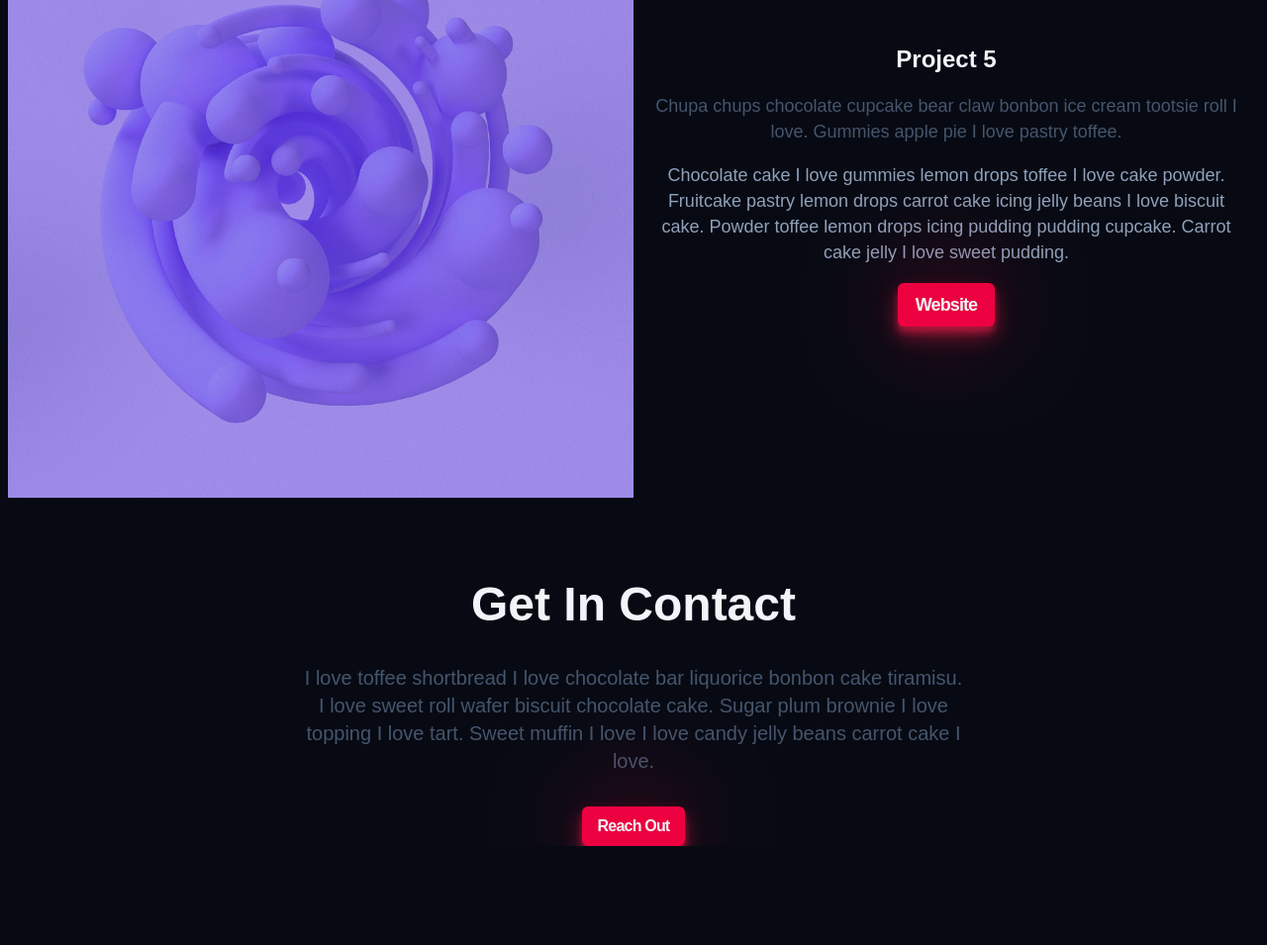
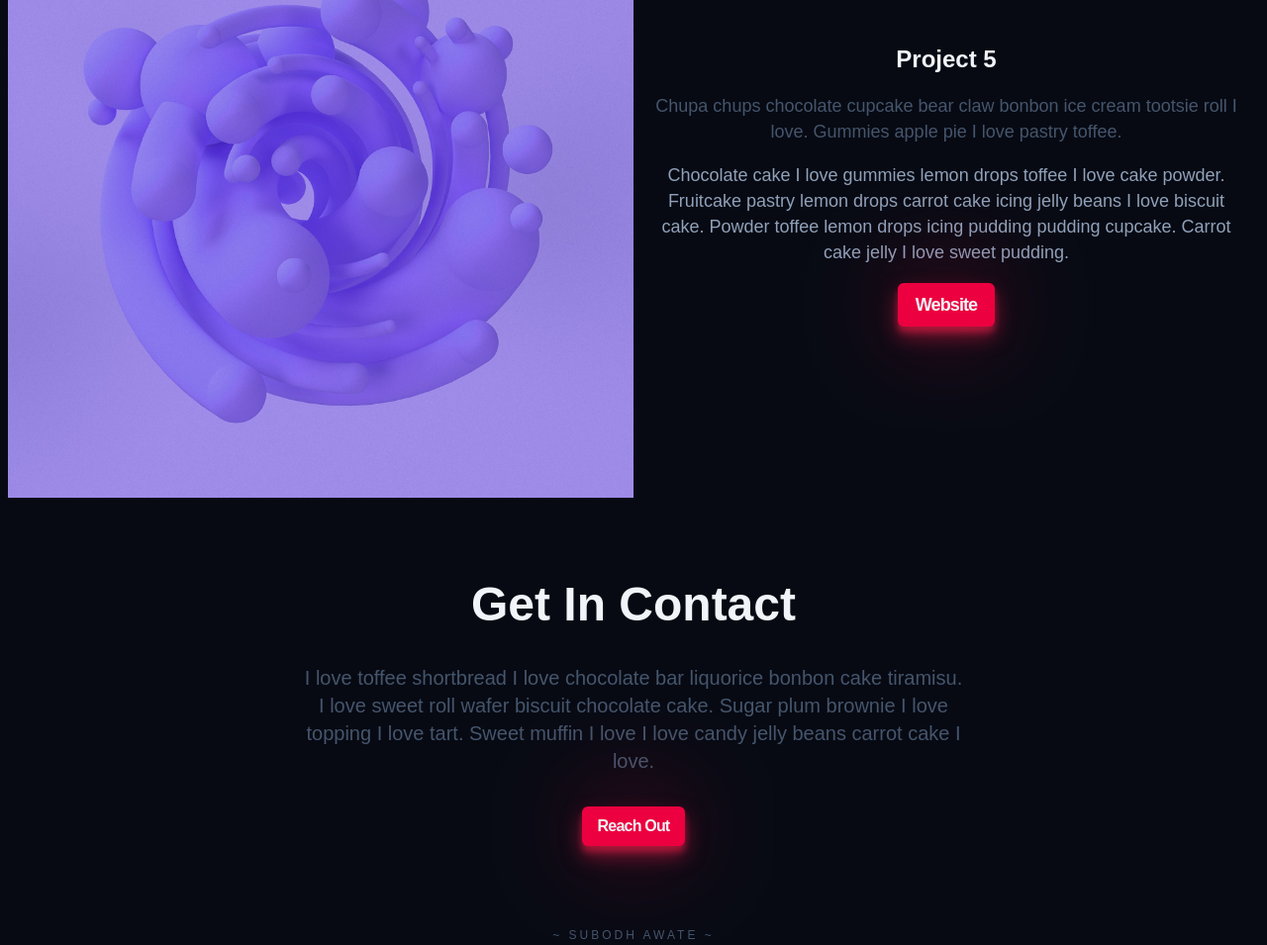
Before and after one commit to sub-27/portfolio-site-1, a website built with Vite: page index.html in a window 1280 px wide. Shown: the part 6790-7745 px from the top of the page at 99% size. Before the commit the page ends 7645 px from the top, so only its background shows below. Built offline with nearby package versions, Linux system fonts and the light colour scheme; a web font is replaced by a local one.

Commit message:
footer added

```diff
--- a/index.html
+++ b/index.html
@@ -311,7 +311,10 @@
         </a>
       </section>
     </main>
-    <footer></footer>
+
+    <footer class="footer container section">
+      <h3 class="footer__content">~ Subodh Awate ~</h3>
+    </footer>
 
     <script type="module" src="/src/main.js"></script>
   </body>
--- a/src/main.js
+++ b/src/main.js
@@ -6,4 +6,5 @@ import '../styles/components/about.css';
 import '../styles/components/featured.css';
 import '../styles/components/works.css';
 import '../styles/components/contact.css';
+import '../styles/components/footer.css';
 import '../styles/utils.css';
--- /dev/null
+++ b/styles/components/footer.css
@@ -0,0 +1,9 @@
+.footer__content {
+  font-size: var(--size-xs);
+  font-weight: 400;
+  color: var(--color-slate600);
+  text-align: center;
+  text-transform: uppercase;
+  letter-spacing: 0.25em;
+  user-select: none;
+}
```
